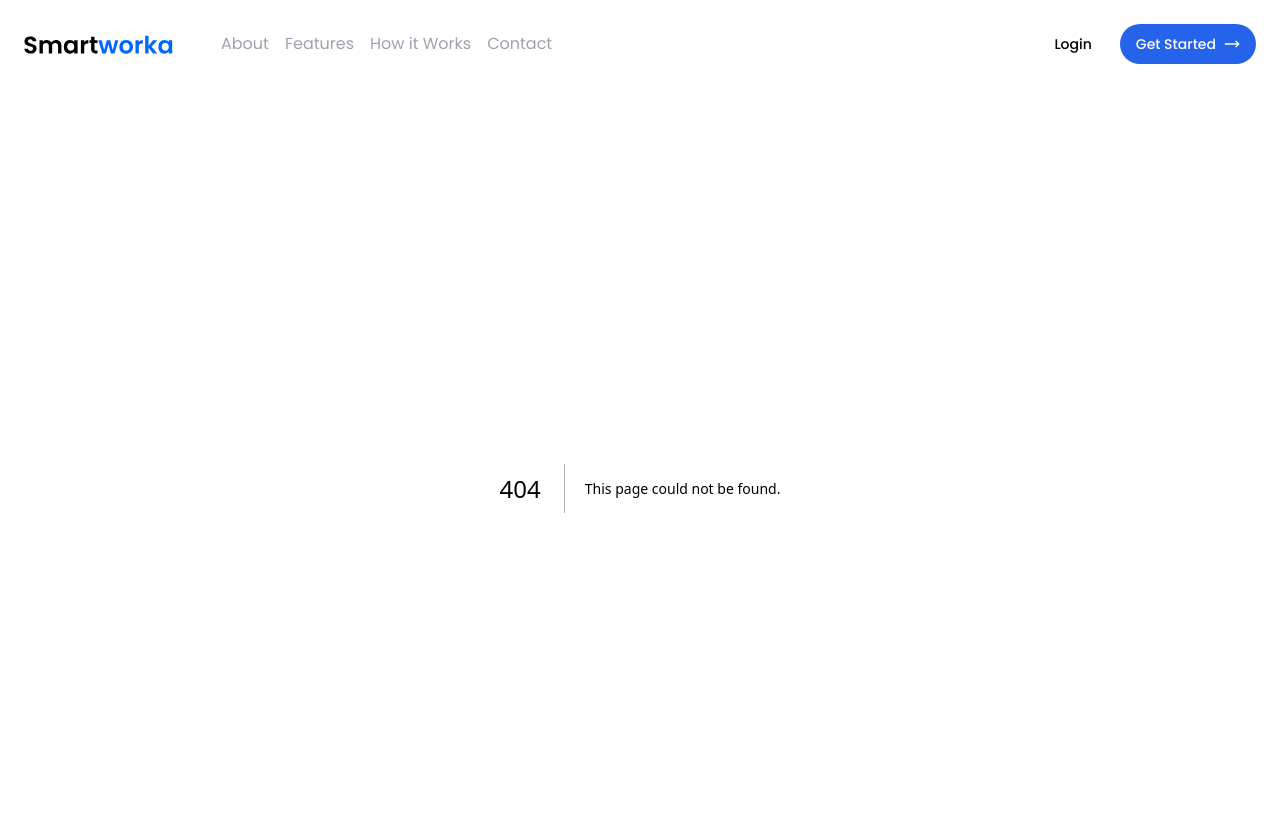
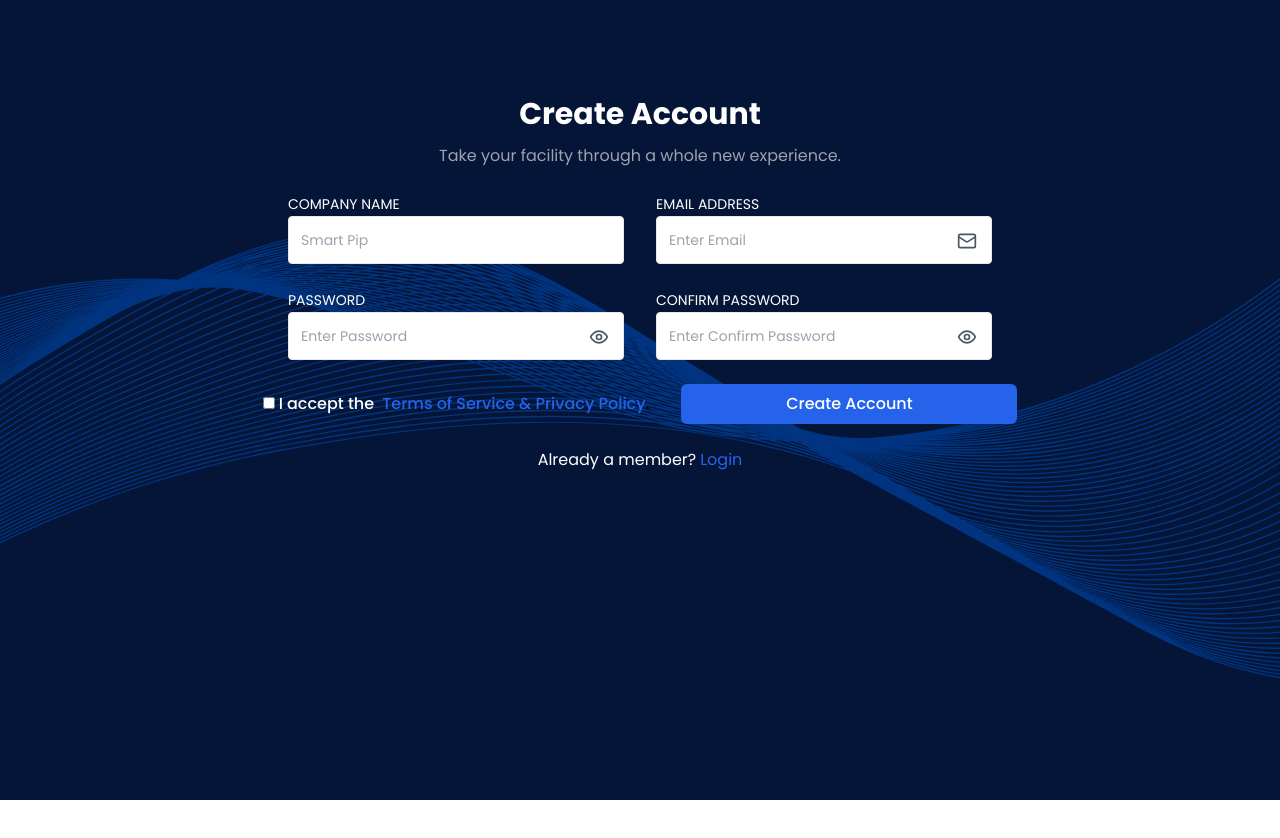
Before and after one commit to Certainfy/smartworka, a Next.js app: page /signup in a window 1280 px wide. Before the commit this address had no page. Shown: the top 838 px of the page. After the commit the page ends 800 px from the top, so only its background shows below. Built offline with nearby package versions, Linux system fonts and the light colour scheme.

Commit message:
WIP:added auth pages🚧

```diff
--- a/package.json
+++ b/package.json
@@ -9,6 +9,7 @@
     "lint": "next lint"
   },
   "dependencies": {
+    "@radix-ui/react-checkbox": "^1.0.4",
     "@radix-ui/react-slot": "^1.0.2",
     "@radix-ui/react-tabs": "^1.0.4",
     "autoprefixer": "^10.4.19",
--- a/src/app/layout.tsx
+++ b/src/app/layout.tsx
@@ -21,7 +21,6 @@ export default function RootLayout({
   return (
     <html lang="en">
       <body className={inter.className}>
-        <NavBar />
         {children}
       </body>
     </html>
--- /dev/null
+++ b/src/app/login/page.tsx
@@ -0,0 +1,76 @@
+"use client"
+import { Button } from "@/components/ui/button";
+import { Input } from "@/components/ui/input";
+import Linelayout from "@/components/ui/line-layout";
+import { Eye, EyeOff, Mail } from "lucide-react";
+import Link from "next/link";
+import React from "react";
+
+export default function LoginPage() {
+
+    const [isToggle, setIsToggle] = React.useState(false);
+
+    const onToggle = () => {
+      setIsToggle(!isToggle);
+    };
+
+  return (
+    <Linelayout>
+      <div className="flex flex-col items-center justify-center gap-6 pt-24">
+        <div className="space-y-3 text-white text-center">
+          <h1 className=" text-3xl font-bold">Log In</h1>
+          <p className="text-md text-gray-400">
+            Enter your credentials to access your account
+          </p>
+        </div>
+        <div>
+          <Input
+            label="EMAIL ADDRESS"
+            type="email"
+            placeholder="Enter Email"
+            className="w-full rounded bg-background"
+            icons={<Mail className="h-5 w-5 text-muted-foreground text-gray-600" />}
+          />
+        </div>
+
+        <div>
+          <Input
+            label="PASSWORD"
+            type={isToggle ? "text" : "password"}
+            placeholder="Enter Password"
+            onClick={onToggle}
+            className="w-full rounded bg-background"
+            icons={isToggle ?  <EyeOff  className="h-5 w-5 text-muted-foreground text-gray-600 cursor-pointer" /> : <Eye className="h-5 w-5 text-muted-foreground text-gray-600 cursor-pointer"/>}
+          />
+        </div>
+        <div className="flex items-center gap-8">
+          <div className=" space-x-1">
+            <input
+              type="checkbox"
+              name="terms"
+              id="terms"
+              className=" h-3 w-3"
+            />
+            <label
+              htmlFor="terms"
+              className="text-sm font-medium leading-none text-white peer-disabled:cursor-not-allowed peer-disabled:opacity-70"
+            >
+              Remember me for 30 days
+            </label>
+          </div>
+          <Link href="#" className=" text-blue-600 text-sm">
+            Forgot Password?
+          </Link>
+        </div>
+        <Button className="md:w-[200px] lg:w-[336px] bg-blue-600 text-base text-white w-">
+          Log into Account
+        </Button>
+        <div>
+            <p className="space-x-1">
+            <span className="text-white">Are you new here?</span>
+<span className=" text-blue-600">Create Account</span></p>
+        </div>
+      </div>
+    </Linelayout>
+  );
+}
--- a/src/app/page.tsx
+++ b/src/app/page.tsx
@@ -14,6 +14,8 @@ import Link from "next/link";
 import { tabs } from "@/constant/tabsData";
 import { labelImg } from "@/constant/imageData";
 import { motion, useScroll, useTransform } from "framer-motion"
+import Linelayout from "@/components/ui/line-layout";
+import NavBar from "@/components/navBar";
 
 export default function Home() {
   const [activeTab, setActiveTab] = useState(0);
@@ -21,7 +23,9 @@ export default function Home() {
   return (
     <div
     >
-      <motion.header   className="h-full relative z-10 bg-[#051537] flex flex-col gap-10 items-center py-24 bg-[url('/bg-line.svg')] w-full bg-cover bg-top">
+      <NavBar/>
+      <Linelayout>
+      <header   className="relative z-10 flex flex-col gap-10 items-center py-24">
         <div className="px-4 lg:px-0">
           <Button className="h-full flex-col max-w-full lg:flex-row text-wrap rounded-full text-white text-sm bg-blue-600 hover:bg-blue-700">
             <strong className="mr-0 lg:mr-2">NEW</strong> Learn how AI can help
@@ -66,7 +70,8 @@ export default function Home() {
             />
           ))}
         </figure>
-      </motion.header>
+      </header>
+      </Linelayout>
       <main className="mt-12">
         <section className="flex flex-col md:flex-row items-center gap-12 justify-center px-4 md:px-12">
           <figure className="w-full md:w-auto">
--- /dev/null
+++ b/src/app/signup/page.tsx
@@ -0,0 +1,116 @@
+"use client";
+import { Button } from "@/components/ui/button";
+import { Input } from "@/components/ui/input";
+import Linelayout from "@/components/ui/line-layout";
+import { Eye, EyeOff, Mail } from "lucide-react";
+import React, { useState } from "react";
+
+export default function SignUp() {
+    const [isPasswordVisible, setIsPasswordVisible] = useState(false);
+    const [isConfirmPasswordVisible, setIsConfirmPasswordVisible] = useState(false);
+
+    const togglePasswordVisibility = () => {
+      setIsPasswordVisible(!isPasswordVisible);
+    };
+
+    const toggleConfirmPasswordVisibility = () => {
+      setIsConfirmPasswordVisible(!isConfirmPasswordVisible);
+    };
+  return (
+    <Linelayout>
+      <div className="flex flex-col items-center justify-center gap-6 pt-24">
+        <div className="space-y-3 text-white text-center">
+          <h1 className=" text-3xl font-bold">Create Account</h1>
+          <p className="text-md text-gray-400">
+            Take your facility through a whole new experience.
+          </p>
+        </div>
+        <div className="flex space-x-8">
+          <div>
+            <Input
+              label="COMPANY NAME"
+              type="text"
+              placeholder="Smart Pip"
+              className="w-full rounded bg-background"
+            />
+          </div>
+          <div>
+            <Input
+              label="EMAIL ADDRESS"
+              type="email"
+              placeholder="Enter Email"
+              className="w-full rounded bg-background"
+              icons={
+                <Mail className="h-5 w-5 text-muted-foreground text-gray-600" />
+              }
+            />
+          </div>
+        </div>
+
+        <div className="flex space-x-8">
+          <div>
+            <Input
+              label="PASSWORD"
+              type={isPasswordVisible ? "text" : "password"}
+              placeholder="Enter Password"
+              onClick={togglePasswordVisibility}
+              className="w-full rounded bg-background"
+              icons={
+                isPasswordVisible ? (
+                  <EyeOff className="h-5 w-5 text-muted-foreground text-gray-600 cursor-pointer" />
+                ) : (
+                  <Eye className="h-5 w-5 text-muted-foreground text-gray-600 cursor-pointer" />
+                )
+              }
+            />
+          </div>
+          <div>
+            <Input
+              label="CONFIRM PASSWORD"
+              type={isConfirmPasswordVisible ? "text" : "password"}
+              placeholder="Enter Confirm Password"
+              onClick={toggleConfirmPasswordVisibility}
+              className="w-full rounded bg-background"
+              icons={
+                isConfirmPasswordVisible ? (
+                  <EyeOff className="h-5 w-5 text-muted-foreground text-gray-600 cursor-pointer" />
+                ) : (
+                  <Eye className="h-5 w-5 text-muted-foreground text-gray-600 cursor-pointer" />
+                )
+              }
+            />
+          </div>
+        </div>
+        <div className="flex items-center gap-8">
+          <div className=" space-x-1">
+            <input
+              type="checkbox"
+              name="terms"
+              id="terms"
+              className=" h-3 w-3"
+            />
+            <label
+              htmlFor="terms"
+              className="text-md font-medium leading-none space-x-1"
+            >
+              <span className="text-white">I accept the </span>
+              <span className="text-blue-600">
+                Terms of Service & Privacy Policy
+              </span>
+              .
+            </label>
+          </div>
+          <Button className="md:w-[200px] lg:w-[336px] bg-blue-600 text-base text-white w-">
+            Create Account
+          </Button>
+        </div>
+        <div>
+          <p className="space-x-1">
+            <span className="text-white">Already a member?</span>
+            <span className=" text-blue-600">Login</span>
+          </p>
+        </div>
+      </div>
+    </Linelayout>
+  );
+}
--- /dev/null
+++ b/src/components/ui/checkbox.tsx
@@ -0,0 +1,30 @@
+"use client"
+
+import * as React from "react"
+import * as CheckboxPrimitive from "@radix-ui/react-checkbox"
+import { Check } from "lucide-react"
+
+import { cn } from "@/lib/utils"
+
+const Checkbox = React.forwardRef<
+  React.ElementRef<typeof CheckboxPrimitive.Root>,
+  React.ComponentPropsWithoutRef<typeof CheckboxPrimitive.Root>
+>(({ className, ...props }, ref) => (
+  <CheckboxPrimitive.Root
+    ref={ref}
+    className={cn(
+      "peer h-4 w-4 shrink-0 rounded-sm border border-primary ring-offset-background focus-visible:outline-none focus-visible:ring-2 focus-visible:ring-ring focus-visible:ring-offset-2 disabled:cursor-not-allowed disabled:opacity-50 data-[state=checked]:bg-primary data-[state=checked]:text-primary-foreground",
+      className
+    )}
+    {...props}
+  >
+    <CheckboxPrimitive.Indicator
+      className={cn("flex items-center justify-center text-current")}
+    >
+      <Check className="h-4 w-4" />
+    </CheckboxPrimitive.Indicator>
+  </CheckboxPrimitive.Root>
+))
+Checkbox.displayName = CheckboxPrimitive.Root.displayName
+
+export { Checkbox }
--- /dev/null
+++ b/src/components/ui/input.tsx
@@ -0,0 +1,53 @@
+'use client'
+import * as React from "react";
+
+import { cn } from "@/lib/utils";
+
+export interface InputProps
+  extends React.InputHTMLAttributes<HTMLInputElement> {
+  onChange?: (...args: any[]) => any;
+  onClick?: (...args: any[]) => any;
+  label?: any;
+  icons?: any;
+  error?: any;
+}
+
+const Input = React.forwardRef<HTMLInputElement, InputProps>(
+  (
+    { className, type, label, onChange, icons, error, onClick, ...props },
+    ref
+  ) => {
+    const handleChange = (e: any) => {
+      if (onChange) {
+        onChange(e.target.value);
+      }
+      return null;
+    };
+    return (
+      <>
+       <label htmlFor="text" className="text-[14px] text-white">
+          {label}
+        </label>
+        <form className="md:w-[200px] lg:w-[336px] rounded relative font-normal outline-none bg-none placeholder:text-black-700 text-sm">
+          <input
+            type={type}
+            onChange={handleChange}
+            className={cn(
+              "flex h-12 w-full rounded border border-input bg-background px-3 py-2 text-sm file:border-0 file:bg-transparent file:text-sm file:font-medium placeholder:text-muted-foreground focus-visible:outline-none focus-visible:ring-2 disabled:cursor-not-allowed disabled:opacity-50",
+              className
+            )}
+            ref={ref}
+            {...props}
+          />
+          <div className="absolute top-[15px] right-[15px]" onClick={onClick}>
+            {icons}
+          </div>
+        </form>
+        <span>{error}</span>
+      </>
+    );
+  }
+);
+Input.displayName = "Input";
+
+export { Input };
--- /dev/null
+++ b/src/components/ui/line-layout.tsx
@@ -0,0 +1,11 @@
+import React from 'react'
+
+export default function Linelayout({
+    children,
+  }: Readonly<{
+    children: React.ReactNode;
+  }>) {
+  return (
+    <div className="min-h-screen bg-[#051537] bg-[url('/bg-line.svg')] w-full bg-cover bg-top">{children}</div>
+  )
+}
```
Also changed, not shown: 1 other file (tests, documents, lock files or other folders).
